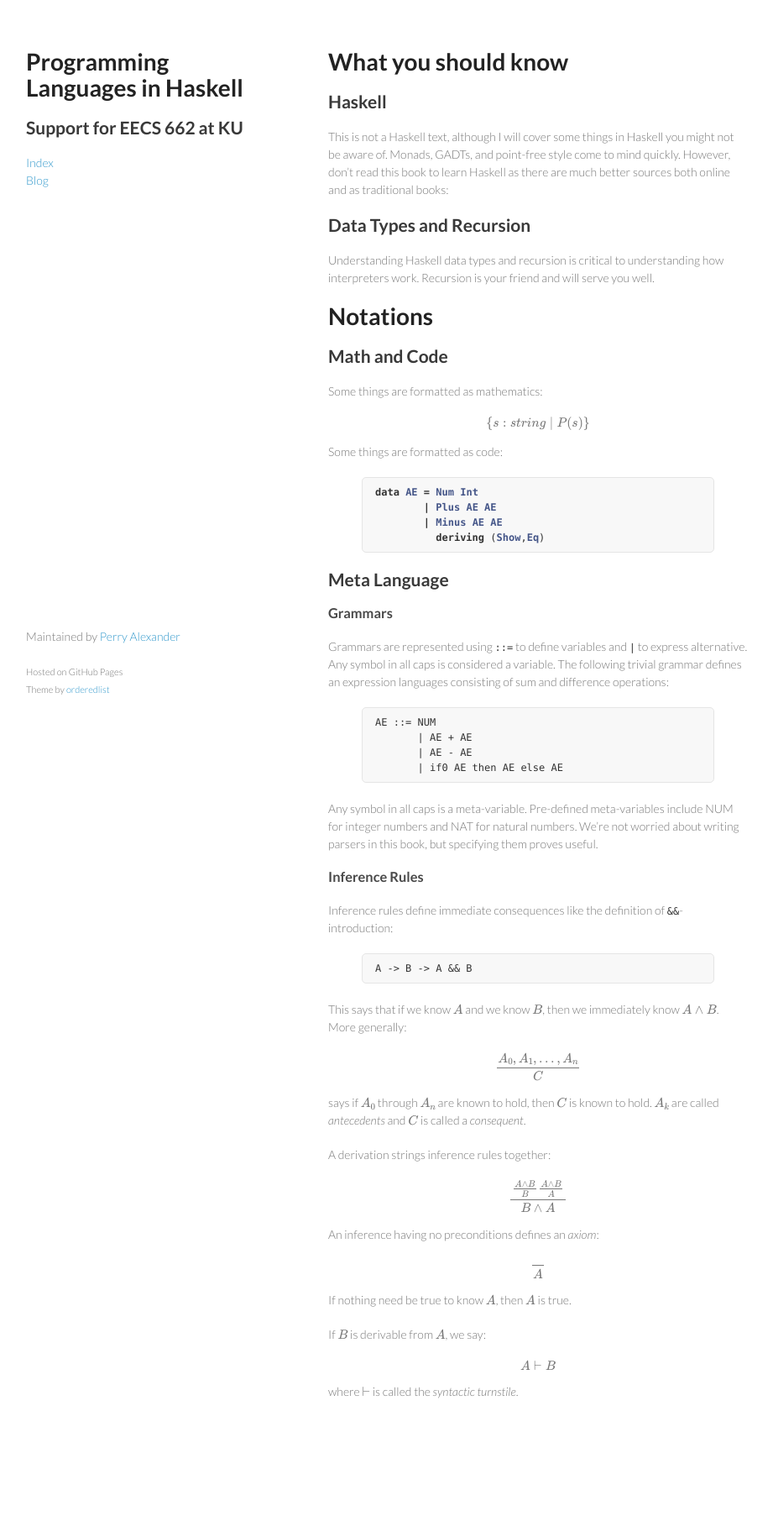
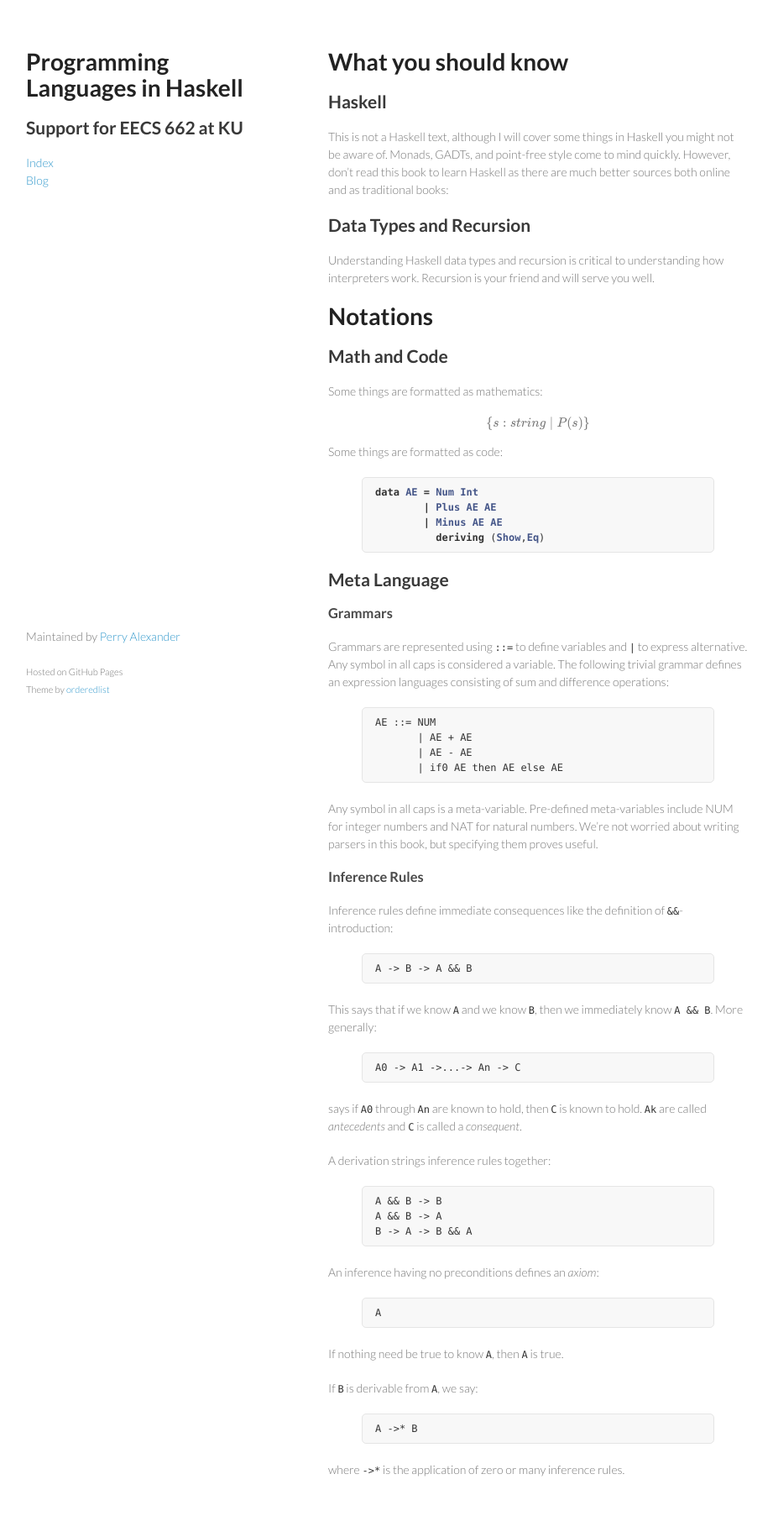
Before and after one commit to ku-sldg/plih, a Jekyll site: the page built from _posts/2016-06-13-Notations-and-Preliminaries.md, in a window 1280 px wide. Shown: the whole page at 84% size, without its empty margins (179-1100 px from the left). Built offline with Jekyll 4.4.1, drawn with Linux system fonts in a browser that asks for light colours; formulas are drawn with MathJax 3; before the commit the page ends 1737 px from its top, so only the background shows below that.

Commit message:
posting preliminaries chapter

```diff
--- a/_posts/2016-06-13-Notations-and-Preliminaries.md
+++ b/_posts/2016-06-13-Notations-and-Preliminaries.md
@@ -54,24 +54,34 @@ Inference rules define immediate consequences like the definition of `&&`-introd
 A -> B -> A && B
 {% endhighlight %}
 
-This says that if we know $A$ and we know $B$, then we immediately know $A\wedge B$.  More generally:
+This says that if we know `A` and we know `B`, then we immediately know `A && B`.  More generally:
 
-$$\frac{A_0,A_1,\ldots,A_n}{C}$$
+{% highlight text %}
+A0 -> A1 ->...-> An -> C
+{% endhighlight %}
 
-says if $A_0$ through $A_n$ are known to hold, then $C$ is known to hold.  $A_k$ are called _antecedents_ and $C$ is called a _consequent_.
+says if `A0` through `An` are known to hold, then `C` is known to hold.  `Ak` are called _antecedents_ and `C` is called a _consequent_.
 
 A derivation strings inference rules together:
 
-$$\frac{\frac{A\wedge B}{B}\frac{A\wedge B}{A}}{B\wedge A}$$
+{% highlight text %}
+A && B -> B
+A && B -> A
+B -> A -> B && A
+{% endhighlight %}
 
 An inference having no preconditions defines an _axiom_:
 
-$$\frac{}{A}$$
+{% highlight text %}
+A
+{% endhighlight %}
 
-If nothing need be true to know $A$, then $A$ is true.
+If nothing need be true to know `A`, then `A` is true.
 
-If $B$ is derivable from $A$, we say:
+If `B` is derivable from `A`, we say:
 
-$$A\vdash B$$
+{% highlight text %}
+A ->* B
+{% endhighlight %}
 
-where $\vdash$ is called the _syntactic turnstile_.
+where `->*` is the application of zero or many inference rules.
```
